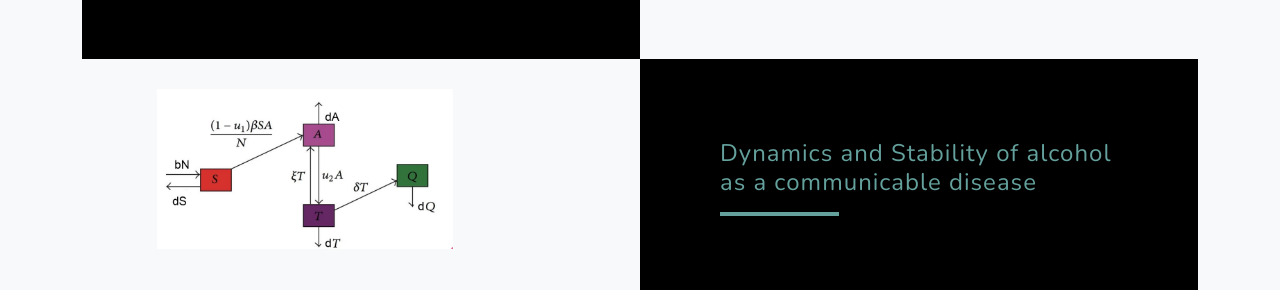
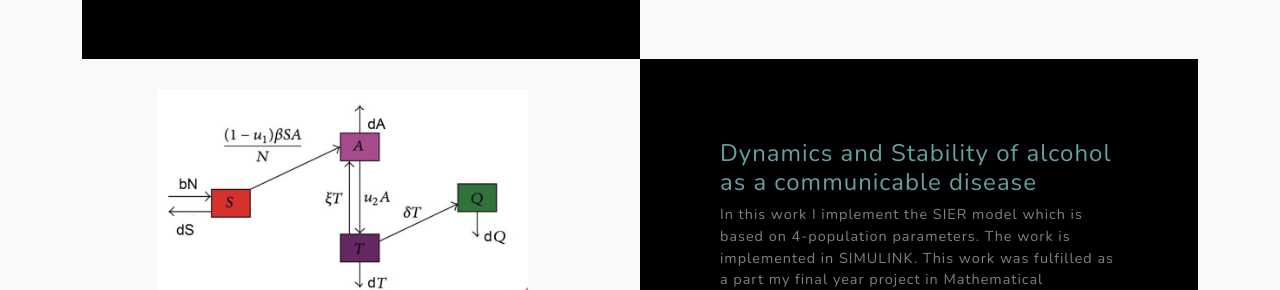
Before and after one commit to nsanirudh/Personal-website, a plain HTML site: page index.html in a window 1280 px wide. Shown: the part 2674-2964 px from the top of the page. Drawn offline with nearby package versions, Linux system fonts and the light colour scheme.

Commit message:
add alcohol project text

```diff
--- a/index.html
+++ b/index.html
@@ -123,7 +123,7 @@
                             <div class="d-flex h-100">
                                 <div class="project-text w-100 my-auto text-center text-lg-left">
                                     <h4 class="text-white"><a href="https://github.com/nsanirudh/Dynamics-and-Stability-of-Alcoholism-as-a-Communicable-Addiction" target="_blank">Dynamics and Stability of alcohol as a communicable disease</a></h4>
-                                    <p class="mb-0 text-white-50"></p>
+                                    <p class="mb-0 text-white-50">In this work I implement the SIER model which is based on 4-population parameters. The work is implemented in SIMULINK. This work was fulfilled as a part my final year project in Mathematical Modeling.</p>
                                     <hr class="d-none d-lg-block mb-0 ml-0" />
                                 </div>
                             </div>
```
